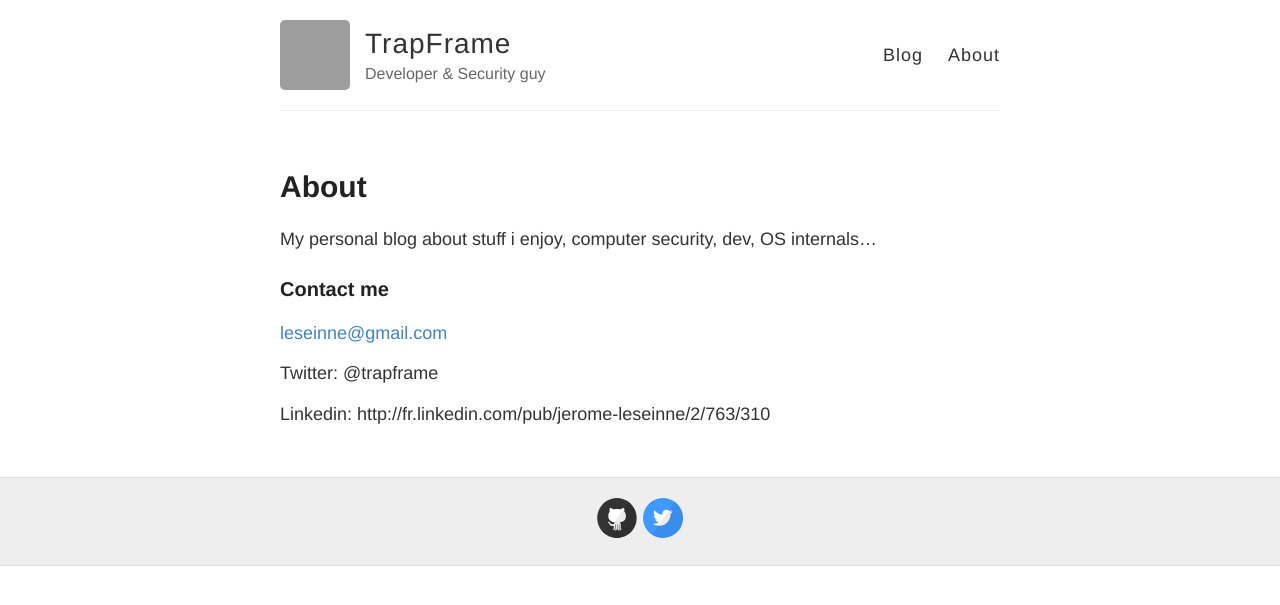
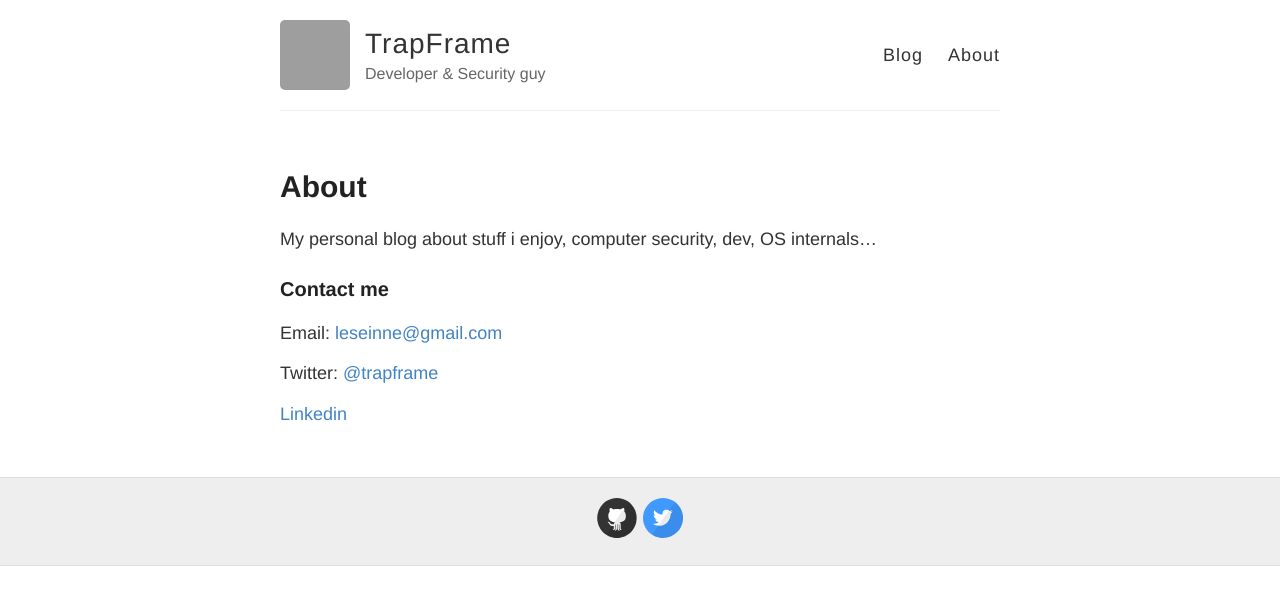
Before and after one commit to trapframe/trapframe.github.io, a Jekyll site: the page built from about.md, in a window 1280 px wide. Shown: the top 605 px of the page. Built offline with Jekyll 4.4.1, drawn with Linux system fonts in a browser that asks for light colours; part of the change alters nothing that is shown; grey boxes are pictures that could not be loaded.

Commit message:
Update about.md

```diff
--- a/about.md
+++ b/about.md
@@ -8,8 +8,8 @@ My personal blog about stuff i enjoy, computer security, dev, OS internals...
 
 ### Contact me
 
-[leseinne@gmail.com](mailto:leseinne@gmail.com)
+Email: [leseinne@gmail.com](mailto:leseinne@gmail.com)
 
-Twitter: @trapframe
+Twitter: [@trapframe](http://twitter.com/trapframe)
 
-Linkedin: http://fr.linkedin.com/pub/jerome-leseinne/2/763/310
+[Linkedin](http://fr.linkedin.com/pub/jerome-leseinne/2/763/310)
```
